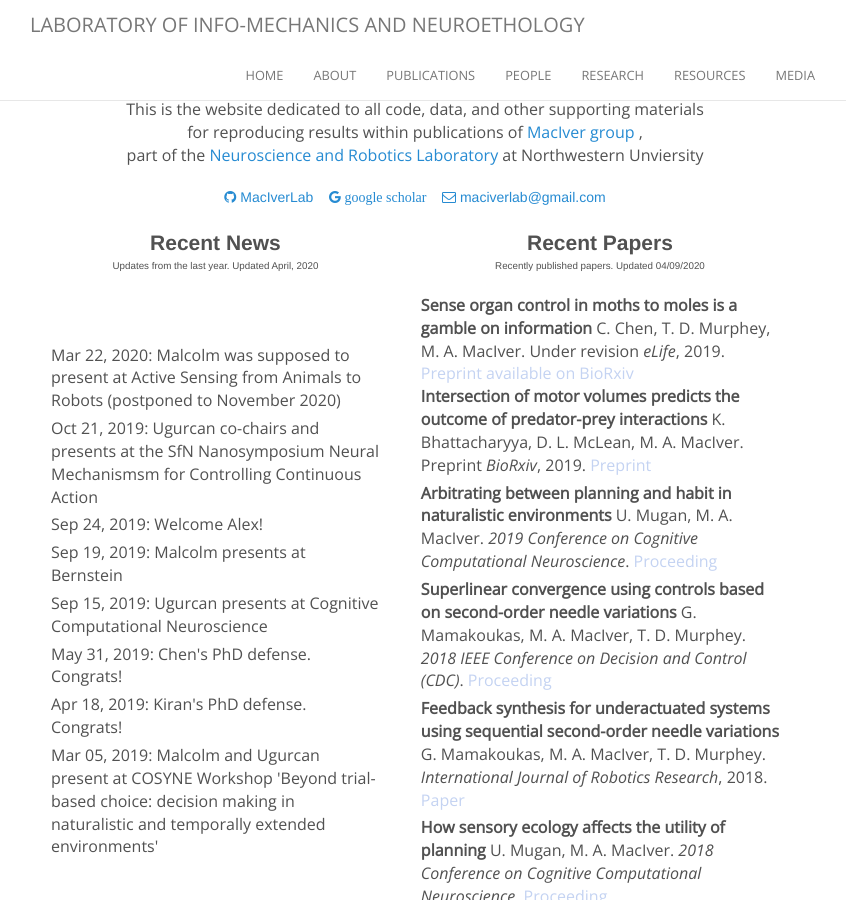
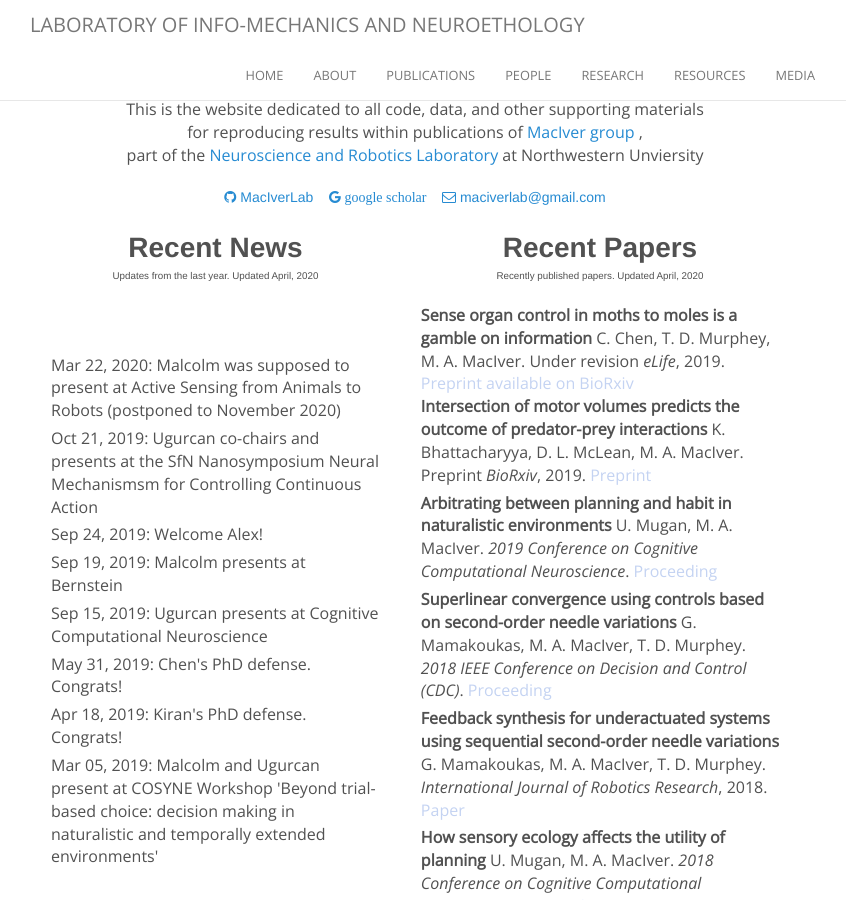
Before and after one commit to maciverlab/maciverlab.github.io, a Jekyll site: the page built from index.html, in a window 1280 px wide and 900 px high, scrolled down 403 px. Shown: the whole window, without its empty margins (225-1071 px from the left). Built offline with Jekyll 4.4.1, drawn with Linux system fonts in a browser that asks for light colours; nearby versions of some CDN libraries; comment, search, counter and statistics services are not loaded.

Commit message:
Update index.html

```diff
--- a/index.html
+++ b/index.html
@@ -19,15 +19,15 @@ layout: default
 
     <table class="recent">
         <tr>
-            <th>Recent News</th>
-            <th>Recent Papers</th>
+            <th style="font-size:200%;">Recent News</th>
+            <th style="font-size:200%;">Recent Papers</th>
         </tr>
 
         <tr>
             <td style="text-align:center; font-size:70%;">
                 Updates from the last year. Updated April, 2020</td>
             <td style="text-align:center; font-size:70%;">
-                Recently published papers. Updated 04/09/2020</td>
+                Recently published papers. Updated April, 2020</td>
         </tr>
 
         <tr>
```
